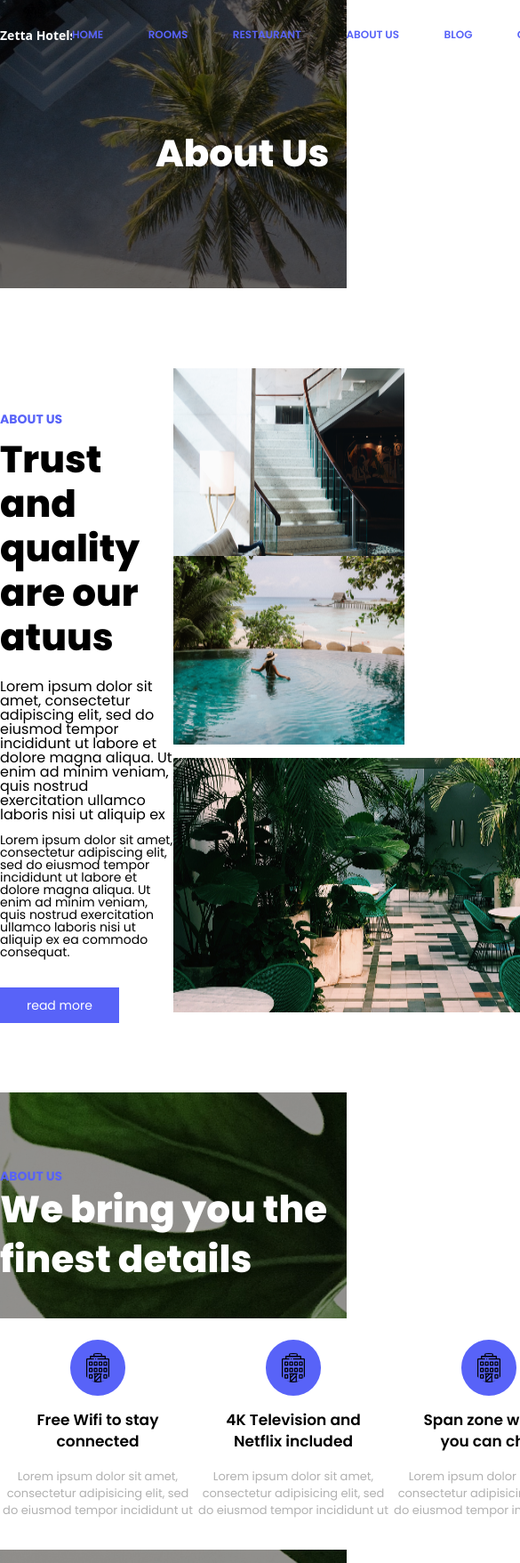
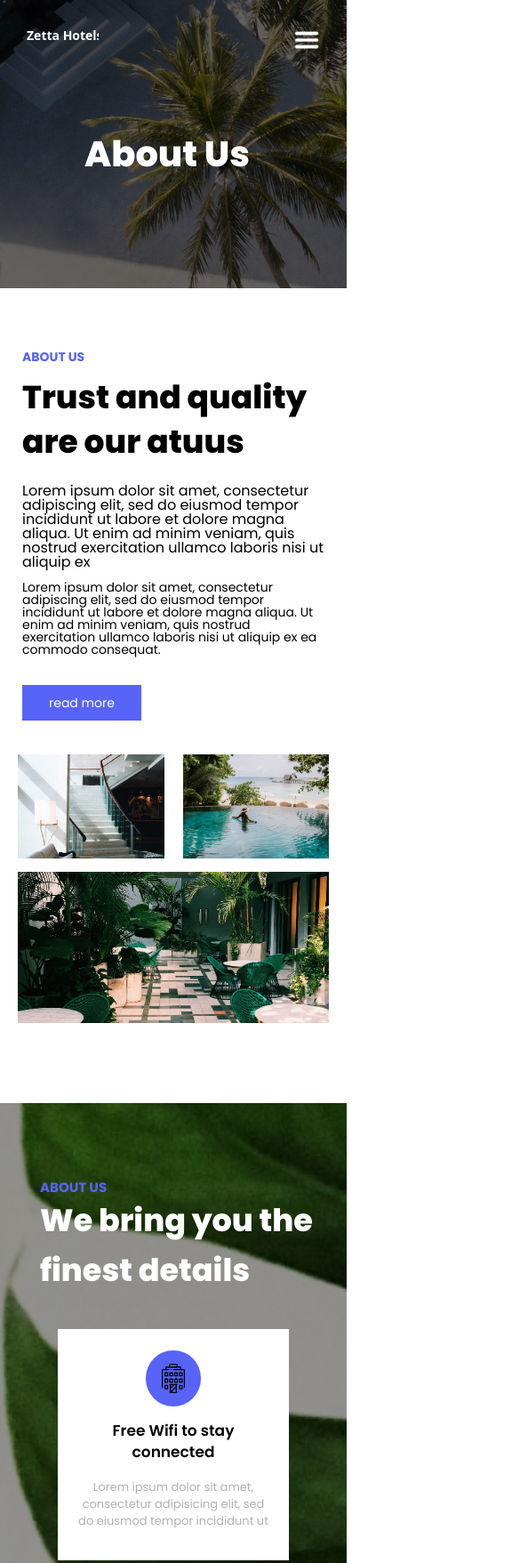
Before and after one commit to teomunjishvilii/midterm_exam_UniLab, a plain HTML site: page index.html in a window 390 px wide. Shown: the top 1757 px of the page at 89% size, 585 px wide, since content can reach past the window. Drawn offline with Linux system fonts and the light colour scheme.

Commit message:
update css file

```diff
--- /dev/null
+++ b/css/responsive.css
@@ -0,0 +1,279 @@
+@media(max-width: 1388) {
+    .section1 {
+        max-width: 1388px;
+        width: 100%;
+    }
+
+    .section3 {
+        max-width: 1388px;
+        width: 100%;
+    }
+}
+
+@media(max-width: 1200px) {
+    .container {
+        max-width: 1000px;
+    }
+}
+
+@media (max-width: 1285) {
+    .section2_text {
+        max-width: 350px;
+        width: 50%;
+        margin: 0 auto;
+    }
+
+    .section2_h5 {
+        width: auto;
+        font-size: 13px;
+    }
+
+    .section2_h3 {
+        width: auto;
+        font-size: 40px;
+    }
+}
+
+@media (max-width: 1248px) {
+    .section1 {
+        max-width: 1248px;
+        width: 100%;
+    }
+
+    .section3 {
+        max-width: 1248px;
+        width: 100%;
+    }
+}
+
+@media (max-width: 1180px) {
+    .section2 {
+        justify-content: space-around;
+    }
+
+    .section2_images {
+        width: 400px;
+    }
+
+    .section2_images img:first-child {
+        width: 190px;
+    }
+
+    .section2_images img:nth-child(2) {
+        width: 190px;
+    }
+
+    .section2_images img:last-child {
+        width: 400px;
+    }
+}
+
+@media (max-width: 1180px) {
+    .section3 {
+        height: 850px;
+    }
+
+    .section3_blocks {
+        width: 600px;
+    }
+
+    .block:nth-child(3) {
+        margin-top: 25px;
+    }
+
+    .block:last-child {
+        margin-top: 25px;
+    }
+
+    .text_container {
+        max-width: 600px;
+        width: 100%;
+        margin: 0 auto;
+    }
+
+}
+
+@media (max-width: 1140px) {
+    .container {
+        max-width: 900px;
+    }
+}
+
+@media (max-width: 970px) {
+    .section2 {
+        flex-direction: column;
+        align-items: center;
+        margin-top: 20px;
+    }
+
+    .section2_text {
+        max-width: 500px;
+        width: 100%;
+    }
+
+    .section2_images img:first-child {
+        width: 260px;
+    }
+
+    .section2_images img:nth-child(2) {
+        width: 260px;
+    }
+
+    .section2_images img:last-child {
+        width: 536px;
+    }
+
+    .section2_images {
+        width: 536px;
+        margin-top: 50px;
+    }
+
+}
+
+@media (max-width: 960px) {
+    .container {
+        max-width: 720px;
+    }
+}
+
+@media (max-width: 735px) {
+    .nav_ul {
+        display: none;
+    }
+
+    .hamburger_menu {
+        display: block;
+        margin-right: 30px;
+    }
+
+    .logo {
+        margin-left: 30px;
+    }
+}
+
+@media (max-width: 645px) {
+    .section3_blocks {
+        width: 300px;
+        padding-bottom: 50px;
+    }
+
+    .block:nth-child(2) {
+        margin-top: 20px;
+    }
+
+    .section3 {
+        height: 1400px;
+    }
+
+    .text_container {
+        max-width: 300px;
+        width: 100%;
+        margin: 0 auto;
+    }
+
+    .section3_h5 {
+        font-size: 15px;
+    }
+
+    .section3_h3 {
+        font-size: 35px;
+    }
+}
+
+@media (max-width: 550px) {
+    .section2_text {
+        max-width: 450px;
+        width: 100%;
+    }
+
+    .section2_h3 {
+        font-size: 38px;
+    }
+}
+
+@media (max-width: 470px) {
+    .header_heading{
+        max-width: 200px;
+        font-size: 40px;
+    }
+
+    .section2_text {
+        max-width: 400px;
+        width: 100%;
+    }
+
+    .section2_h3 {
+        font-size: 36px;
+    }
+
+    .section2_images {
+        max-width: 380px;
+    }
+
+    .section2_images img:first-child {
+        width: 47%;
+    }
+
+    .section2_images img:nth-child(2) {
+        width: 47%;
+    }
+
+    .section2_images img:last-child {
+        width: 100%;
+    }
+
+    .section3_blocks {
+        justify-content: center;
+    }
+}
+
+@media (max-width: 420px) {
+    .header_heading {
+        left: 50%;
+        transform:translateX(-50%);
+
+    }
+
+    .section2_text {
+        max-width: 380px;
+        width: 100%;
+    }
+
+    .section2_h5 {
+        font-size: 14px;
+    }
+}
+
+@media(max-width: 400px) {
+    .section2_text {
+        max-width: 340px;
+        width: 100%;
+    }
+
+    .section2_images {
+        max-width: 350px;
+    }
+}
+
+@media(max-width: 350px) {
+    .section2_text {
+        max-width: 300px;
+        width: 100%;
+    }
+
+    .section2_h3 {
+        font-size: 32px;
+    }
+
+    .section2_p1 {
+        font-size: 15px;
+    }
+
+    .section2_p2 {
+        font-size: 13px;
+    }
+
+    .section2_images {
+        max-width: 300px;
+    }
+}
--- a/css/style.css
+++ b/css/style.css
@@ -35,10 +35,25 @@
     color: #FFFFFF;
     font-family: 'Poppins', sans-serif;
     font-weight: 600;
+    position: relative;
 }
 
-.nav_li a:first-child {
+.nav_li:first-child a {
     color: #5863F8;
+}
+
+.nav_li a:hover {
+    font-size: 15px;
+    text-decoration: underline;
+}
+
+.hamburger_menu {
+    width: 30px;
+    display: none;
+}
+
+.hamburger_menu img {
+    width: 100%;
 }
 
 /* Heading on the image */
@@ -165,6 +180,7 @@
 .section3_blocks {
     display: flex;
     justify-content: space-between;
+    flex-wrap: wrap;
     text-align: center;
     margin: 0 auto;
     margin-top: 38px;
--- a/index.html
+++ b/index.html
@@ -6,6 +6,7 @@
     <title> Midterm Exam </title>
     <link rel = "stylesheet" href = "css/reset.css">
     <link rel = "stylesheet" href = "css/style.css">
+    <link rel = "stylesheet" href = "css/responsive.css">
     <link href="https://fonts.googleapis.com/css2?family=Poppins:wght@400;600;700;800&display=swap" rel="stylesheet">
 </head>
 <body>
@@ -46,6 +47,12 @@
                         <a href = "#"> CONTACT </a>
                     </li>
                 </ul>
+
+                <div class = "hamburger_menu">
+                    <a href = "#">
+                        <img src = "images/hamburger-menu-icon.png" alt = "hamburger menu icon">
+                    </a>
+                </div>
             </nav>
         </header>
 
@@ -74,7 +81,7 @@
     <!-- Section 3 - Blocks -->
     <section class = "section3">
         <div class = "container">
-            <div class = "section3_text">
+            <div class = "section3_text text_container">
                 <h5 class = "section3_h5"> ABOUT US </h5>
                 <h3 class = "section3_h3"> We bring you the finest details </h3>
             </div>
```
Also changed, not shown: images/hamburger-menu-icon.png (added), 2 other files.
